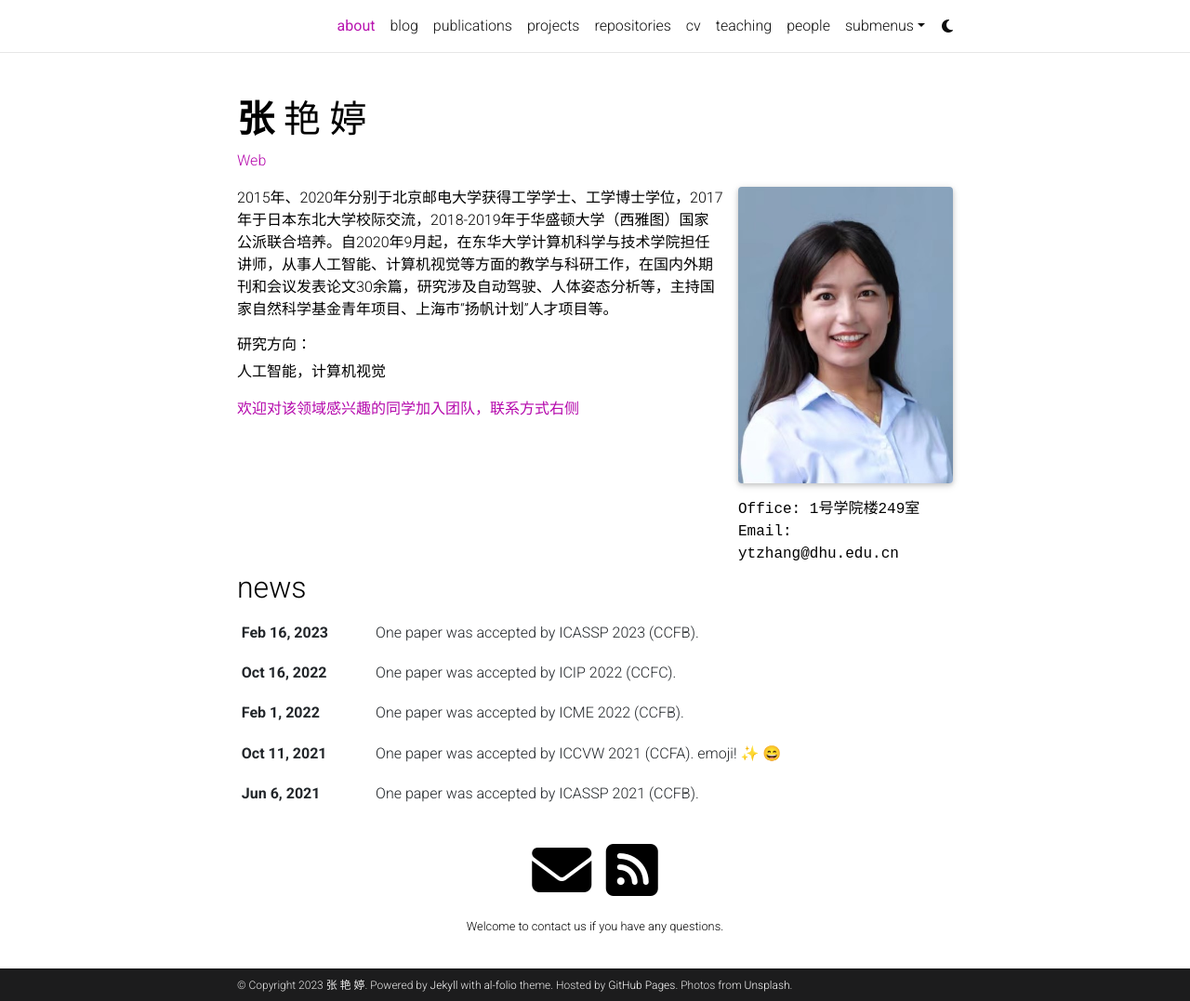
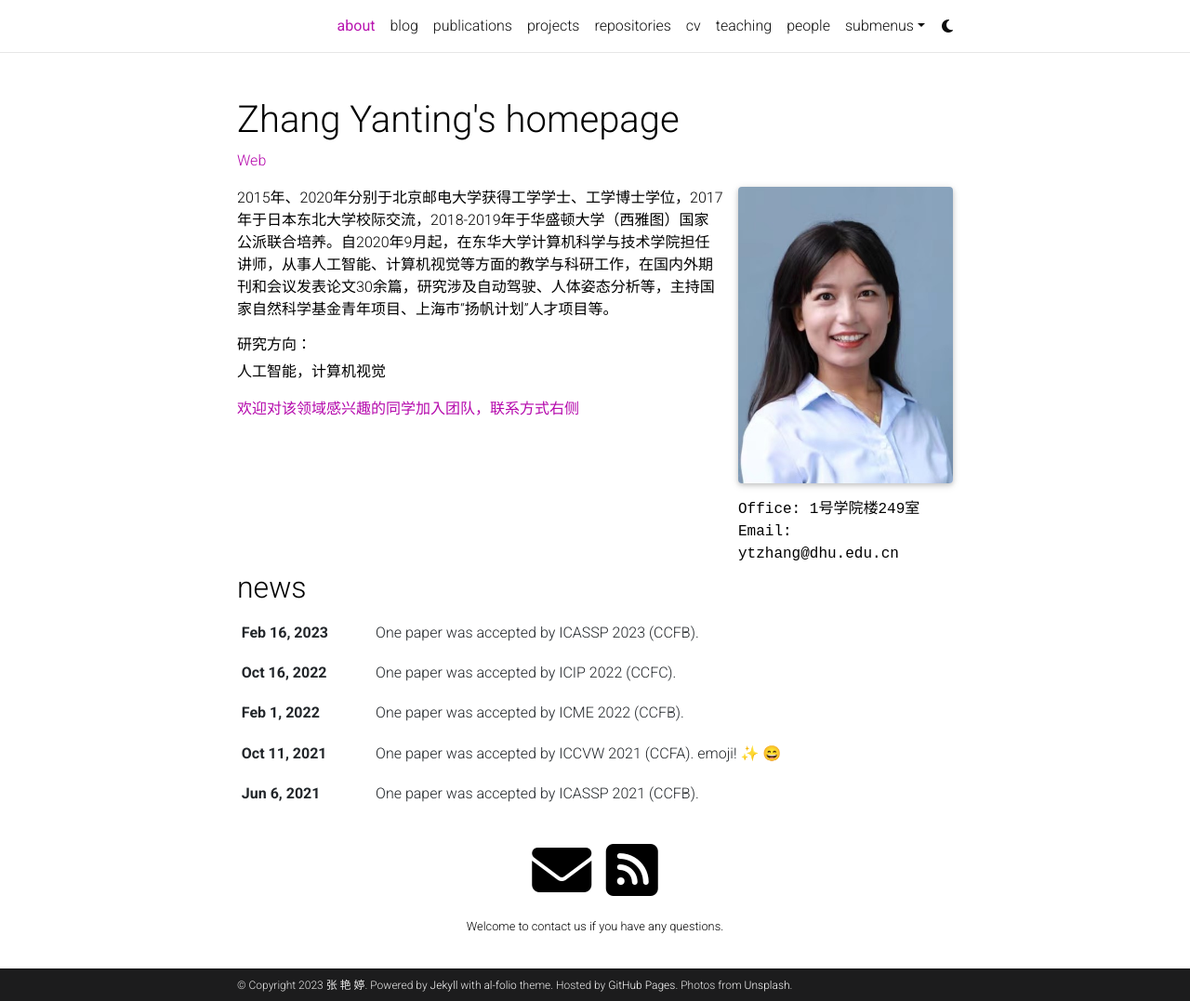
Before and after one commit to zhangyanting/zhangyanting.github.io, a Jekyll site: the page built from _pages/about.md, in a window 1280 px wide and 1077 px high. Shown: the whole window at 93% size. Built offline with Jekyll 4.4.1, drawn with Linux system fonts in a browser that asks for light colours; full-size pictures stand in for the smaller copies a plugin makes; emoji names are drawn with the system emoji font; comment, search, counter and statistics services are not loaded; a style sheet for code colours, icons or effects is not loaded.

```diff
--- a/_config.yml
+++ b/_config.yml
@@ -2,7 +2,7 @@
 # Site settings
 # -----------------------------------------------------------------------------
 
-title: blank # the website title (if blank, full name will be used instead)
+title: Zhang Yanting's homepage # the website title (if blank, full name will be used instead)
 first_name: 张
 middle_name: 艳
 last_name: 婷
```
Also changed, not shown: .github/workflows/deploy.yml.
